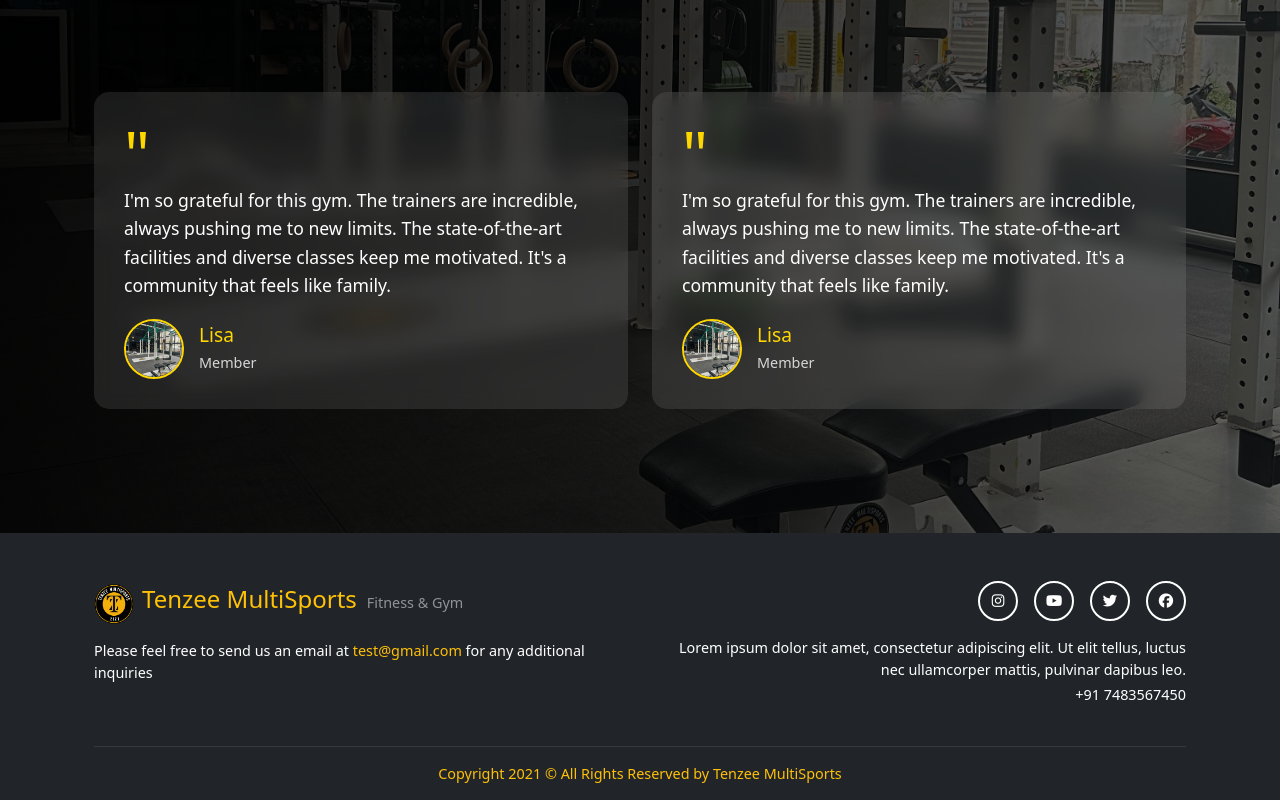
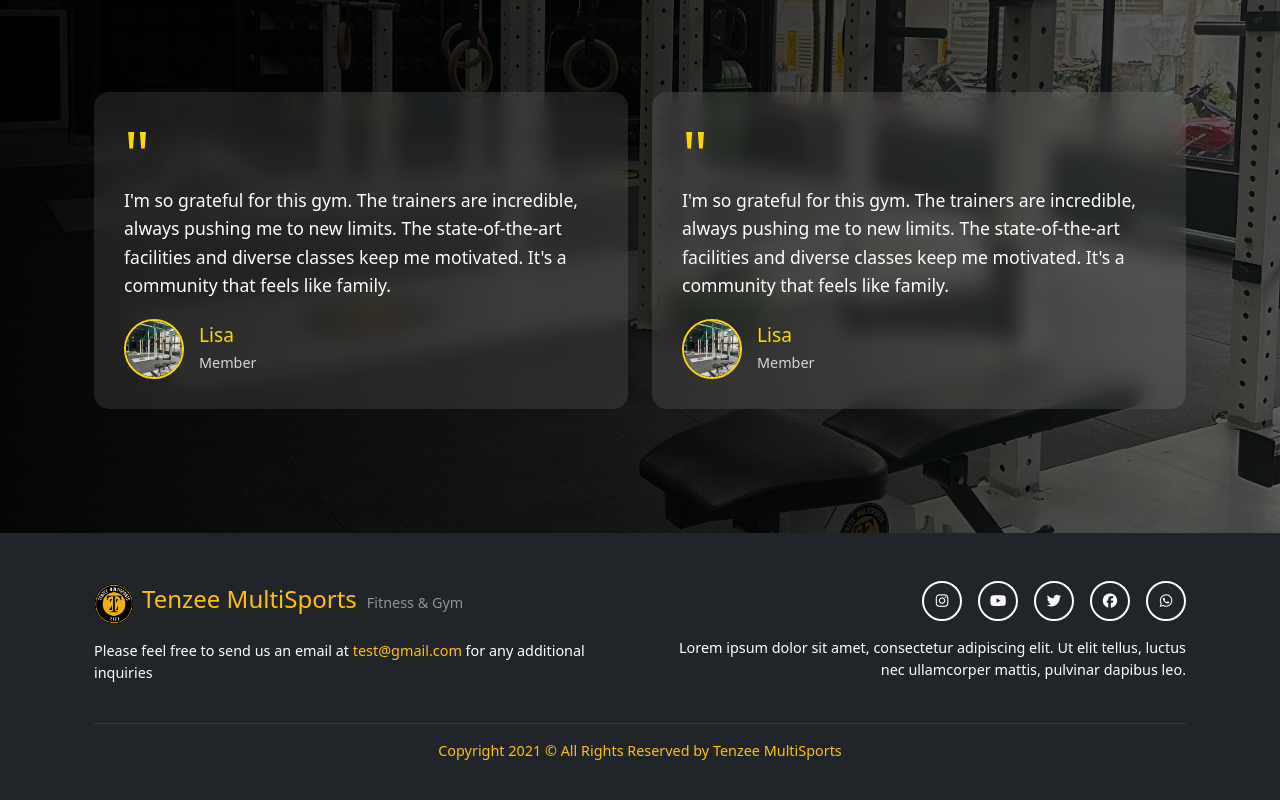
Before and after one commit to kartarSingh02/TenzeeMultiSports, a Vue app: page / in a window 1280 px wide. Shown: the part 4706-5506 px from the top of the page. After the commit the page ends 5484 px from the top, so only its background shows below. Built offline with nearby package versions, Linux system fonts and the light colour scheme.

Commit message:
added whatsapp

```diff
--- a/src/components/home/Contacts.vue
+++ b/src/components/home/Contacts.vue
@@ -22,9 +22,16 @@
             <a href="#" class="social-icon">
               <i class="fab fa-facebook"></i>
             </a>
+            <a
+                :href="whatsappLink"
+                target="_blank"
+                rel="noopener noreferrer"
+                class="social-icon"
+            >
+              <i class="fab fa-whatsapp"></i>
+            </a>
           </div>
-          <p class="mb-1">Lorem ipsum dolor sit amet, consectetur adipiscing elit. Ut elit tellus, luctus nec ullamcorper mattis, pulvinar dapibus leo.</p>
-          <p>+91 7483567450 </p>
+          <p>Lorem ipsum dolor sit amet, consectetur adipiscing elit. Ut elit tellus, luctus nec ullamcorper mattis, pulvinar dapibus leo.</p>
         </div>
       </div>
 
@@ -40,6 +47,10 @@
 </template>
 
 <script setup>
+import { computed } from 'vue'
+
+const phoneNumber = '917483567450'
+const whatsappLink = computed(() => `https://wa.me/${phoneNumber}`)
 </script>
 
 <style scoped>
@@ -72,6 +83,12 @@
   color: #000;
 }
 
+.whatsapp-icon:hover {
+  background-color: #25D366;
+  border-color: #25D366;
+  color: #fff;
+}
+
 @media (max-width: 768px) {
   nav {
     flex-direction: column;
```
